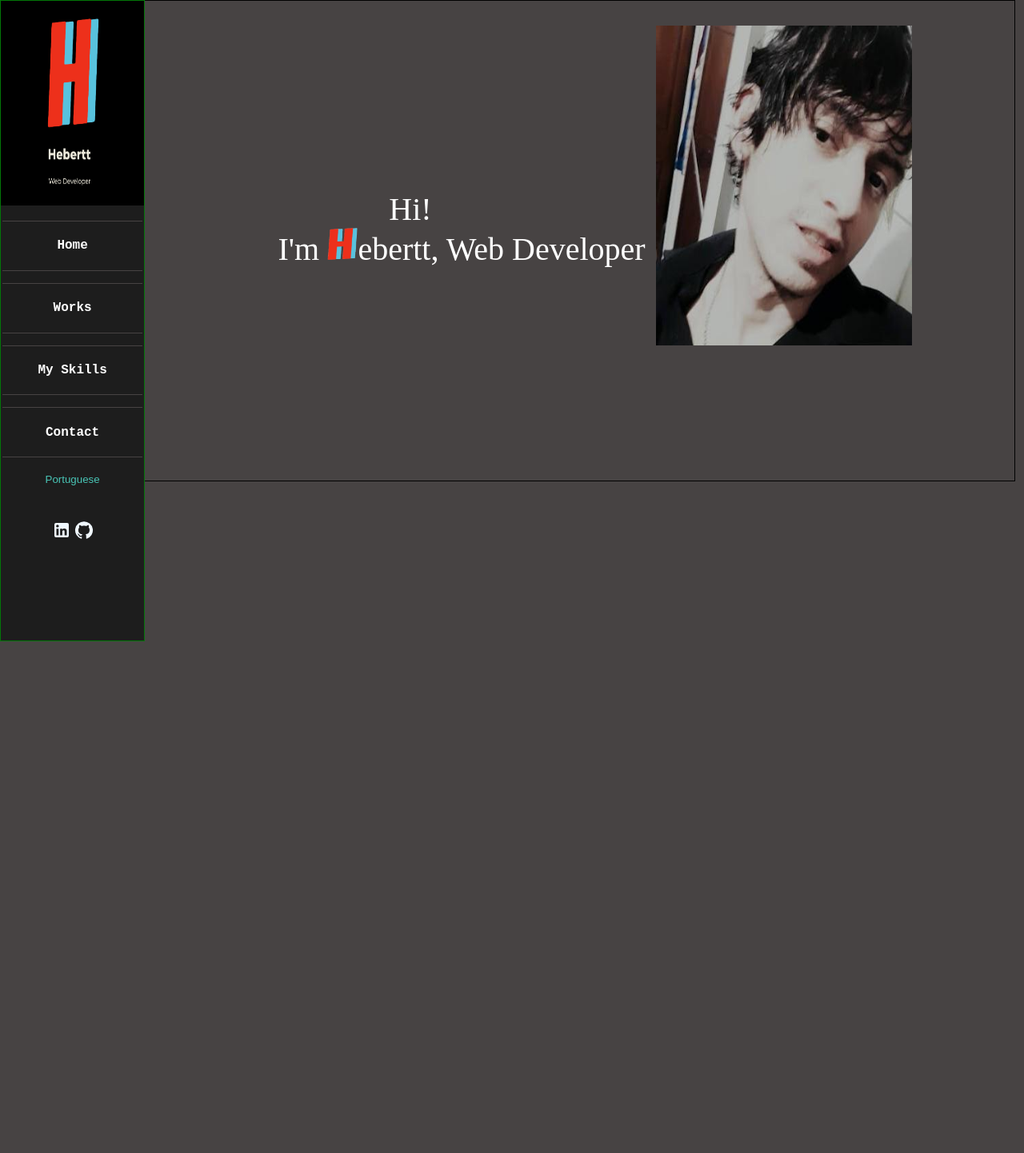
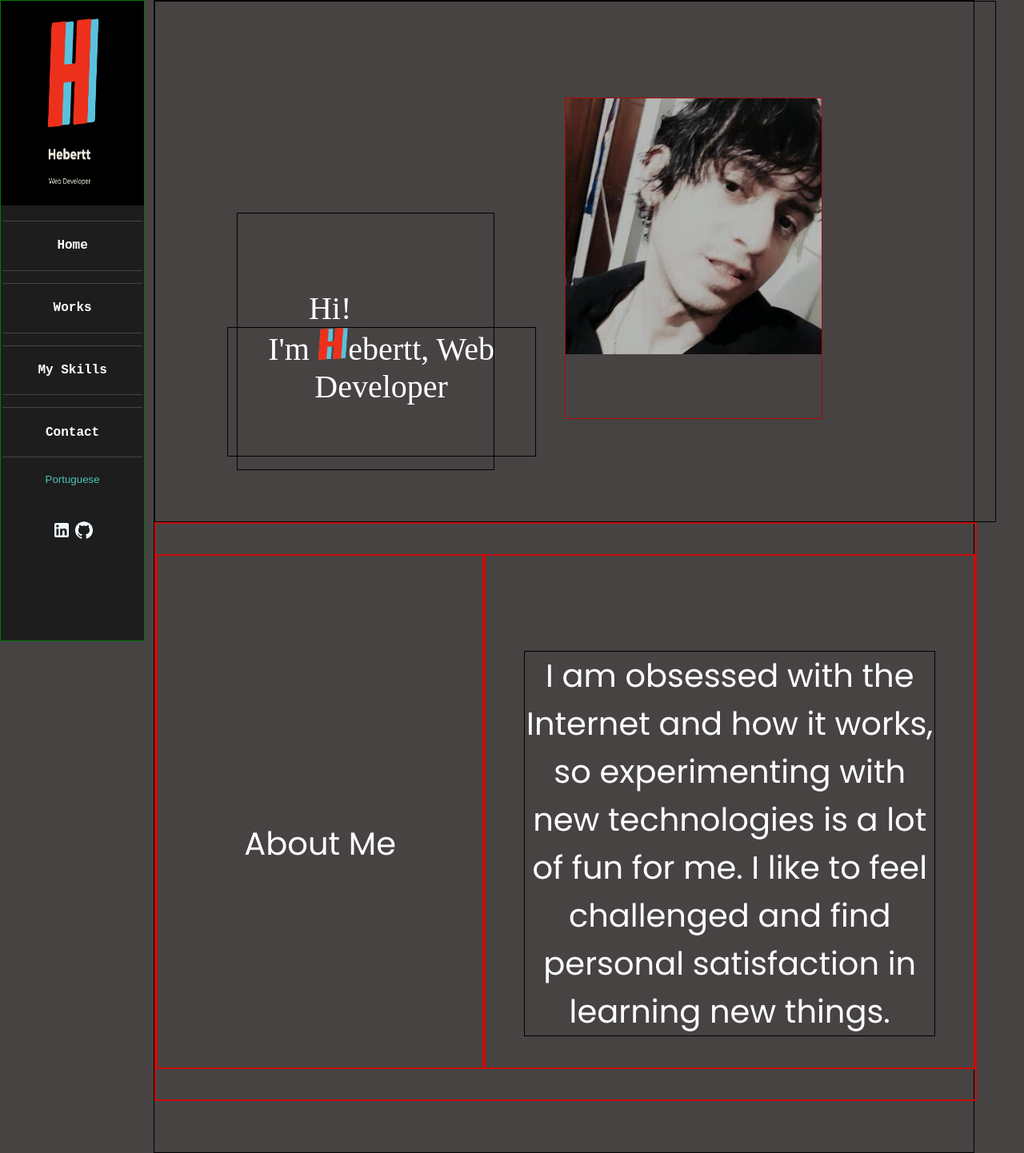
Before and after one commit to Kamui-Hebertt/Kamui-Hebertt.Portifolio, a React (Create React App) app in the folder my-app/: page / in a window 1280 px wide. Shown: the whole page at 80% size. Before the commit the page ends 800 px from the top, so only its background shows below. Built offline with nearby package versions, Linux system fonts and the light colour scheme.

Commit message:
feat: about me

```diff
--- a/my-app/src/pages/Home.js
+++ b/my-app/src/pages/Home.js
@@ -47,16 +47,27 @@ function Home () {
 
             {english? (
             <div className="mainContent">
+           <div className="content">
 
-            <img src={profile} className="profileClass" alt='profile' />
-        <div className='texti'>
+             <img src={profile} className="profileClass" alt='profile' />
+             <div className='texti'>
             <p className='hi'>Hi! </p>
            <p className='hi1'> I'm <img src={H} className="nameLogo" alt="logo" />ebertt, Web Developer</p>
+           </div>
+           </div>
 
 
-           </div>
-
-            </div>) : (
+         <div className='about'>
+           <div className="about1">
+          <p>About Me</p>
+          </div>
+          <div className="allAbout">
+            <p className="pAbout">I am obsessed with the Internet and how it works, so experimenting with new technologies is a lot of fun for me. I like to feel challenged and find personal satisfaction in learning new things.
+</p>
+          </div>
+         </div>
+            </div>
+            ) : (
             <div className="mainContent">
               <img src={ profile } className="profileClass" alt='profile' />
               <div className='texti'>
@@ -64,6 +75,7 @@ function Home () {
              <p className='hi2'> Me chamo <img src={H} className="nameLogo" alt="logo" />
               ebertt, Desenvolvedor Web  </p>
               </div>
+
             </div>
 
             )}
--- a/my-app/src/pages/Projects.js
+++ b/my-app/src/pages/Projects.js
@@ -5,6 +5,7 @@ import providerFile from '../context/contex';
 import trivia from '../styles/projectsImg/trivia.png';
 import recipes from '../styles/projectsImg/recipes.png';
 import MenuIcon from '@mui/icons-material/Menu';
+import wallet from '../styles/projectsImg/wallet.png';
 
 
 function Projects () {
@@ -50,6 +51,8 @@ function Projects () {
             <li>
               <a href="https://trivia-project-redux.vercel.app/" target="_blank" rel="noreferrer">
                 <img src={ trivia } alt="link" className="projectImg" />
+
+
                 </a>
 
               </li>
@@ -57,7 +60,15 @@ function Projects () {
               <a href="https://recipe-app-react-jade.vercel.app/" target="_blank" rel="noreferrer">
                 <img src={ recipes } alt="link" className="projectImg" />
                 </a>
+
               </li>
+              <li>
+              <a href="https://wallet-project-redux.vercel.app/" target="_blank" rel="noreferrer">
+                <img src={ wallet } alt="link" className="projectImg" />
+                </a>
+
+              </li>
+
 
           </ul>
 
--- /dev/null
+++ b/my-app/src/styles/_about.scss
@@ -0,0 +1,40 @@
+.about {
+
+  width:  80vw;
+  border: 2px solid rgb(201, 12, 12);
+ display: flex;
+ align-items: center;
+  height: 90vh;
+
+
+}
+
+.pAbout{
+  margin-top: -5vh;
+  border: 1px solid black;
+  width: 40vw;
+
+}
+.about1 {
+  font-size: 5vh;
+  font-family: "Poppins";
+  height: 80vh;
+  display: flex;
+  width: 100vw;
+align-items: center;
+justify-content: center;
+  border: 2px solid rgb(201, 12, 12);
+
+}
+
+.allAbout {
+  font-size: 5vh;
+  text-align: center;
+  font-family: "Poppins";
+  height: 80vh;
+  display: flex;
+  width: 150vw;
+align-items: center;
+justify-content: center;
+  border: 2px solid rgb(201, 12, 12);
+}
--- a/my-app/src/styles/_keyframes.scss
+++ b/my-app/src/styles/_keyframes.scss
@@ -6,6 +6,14 @@
     transform: translateX(0%);
   }
 }
+.pAbout {
+  animation: slide-in 0.7s  ;
+}
+
+.hi2 {
+  animation: slide-in 0.7s ;
+}
+
 .hi1 {
 
  animation: slide-in 0.7s ;
--- a/my-app/src/styles/_layout.scss
+++ /dev/null
@@ -1,186 +0,0 @@
-body {
-
-}
-
-.links {
-  background-color: $backG;
-   color: $whiteLetter;
-   display: flex;
-   width: 14vw;
-   height: 100vh;
-   position: fixed;
-   flex-direction: column;
-   align-items: center;
-
-}
-
-.links p {
-   margin-top: -5px;
-  font-weight: 700;
-  font-family: 'Courier New', Courier, monospace;
-  color: $whiteLetter;
-  text-decoration: none;
-  border-top: 1px solid $kindgray;
-  border-bottom: 1px solid $kindgray;
-  width: 13.7vw;
-  height: 7.6vh;
-  display: flex;
-  justify-content: center;
-  align-items: center;
-  transition: 0.4s;
-
-}
-.x {
-  display:none;
-}
-
-.links p:hover {
-    color:$blueHove;
-    transition: 0.2s;
-
-}
-
-.links :link {text-decoration: none;}
-
-
-.langbtn {
-  background-color: transparent;
-  color: $whiteLetter;
-  border:none;
-  cursor:pointer;
-
-  color: $blueHove;
-}
-
-.logo {
-  width: 14vw;
-  height: 32vh;
-}
-
-.icons {
-
-  margin-top: 3vh;
-  transition: 0.2s;
-
-}
-
-.icons a {
-
-  color: aliceblue;
-  transition: 0.5s;
-}
-
-.icons a:hover {
-  color: $blueHove;
-}
-
-.allContent {
-  border: 1px solid rgb(173, 25, 25);
-  height: 200vh;
-  display: flex;
-  flex-wrap: wrap;
-  background-color: $kindgray;
-  color: $whiteLetter;
-}
-
-.allContent > h2 {
-  width: 56vw;
-  height: 100vh;
-  margin-left: 25vw;
-  justify-content: center;
-  align-items: center;
-  display: flex;
-  height: 100vh;
-}
-
-.mainContent > h2 {
-
-  height: 150vh;
-  margin-right: 20vw;
-  width: 30vw;
-  font-size: 4vw;
-
-   text-align: center;
-   justify-content: center;
-
-
-
-}
-
-.hipt {
-
-  margin-bottom: -10vh;
-
-  width: 20vw;
-}
-.hi1 {
-  border: 1px solid rgb(189, 108, 108);
-  margin-left: 7vw;
-  width: 20vw;
-}
-.hi {
-  margin-bottom: -5vw;
-  margin-left: 2vw;
-  border: 1px solid black;
-  width: 10vw;
-}
-.hi2 {
-  border: 1px solid black;
-  margin-bottom: -10vh;
-}
-.text1 {
-  border: 1px solid black;
-
-
-}
-
-.intro h3{
-  font-size: 3vw;
-  margin-left: 5vw;
-}
-.intro  p{
-  margin-left: 19vw;
-}
-
-.allContent{
-  border: 1px solid rgb(20, 3, 3);
-}
-.mainContent {
-
-  width: 80vw;
-  height: 80vh;
-border:1px solid black;
-
-}
-
-.text1{
-  border: 1px solid black;
-}
-
-
-
-.mainContent p {
-
-  margin-top: 10vh;
-}
-
-.menuBar {
-
-  display: none;
-}
-
-
-.intro  > p{
-  text-align: center;
-  font-size: 3.7vh;
-
-}
-.text1 {
-  width: 60vw;
-}
-
-.profileClass{
-border: 1px solid red;
-
-
-}
--- a/my-app/src/styles/_layout2.scss
+++ b/my-app/src/styles/_layout2.scss
@@ -1,11 +1,10 @@
 .mainContent {
   border: 1px solid black;
-  height: 75vh;
-  width: 85vw;
-   margin-left: 14vw;
+  height: 180vh;
+  width: 80vw;
+ margin-left: 15vw;
   display: flex;
-  align-items: center;
-  flex-direction: row-reverse;
+  flex-direction: column;
   background-color: $kindgray;
   color: $whiteLetter
 
@@ -19,9 +18,11 @@ body{
 .hi1 {
   margin-left: 7vw;
 
-  width: 70vw;
+  width: 30vw;
   font-size: 5vh;
   text-align: center;
+  border: 1px solid black;
+
 }
 .hi2 {
   font-size: 5vh;
@@ -42,21 +43,31 @@ margin-right: 7vw;
   justify-content: center;
   width: 10vw;
 }
+
 .profileClass {
-  height: 50vh;
-  margin-right: 10vw;
-  margin-top: -70vh;
+
+  border: 1px solid rgb(177, 7, 7);
+  margin-top: 15vh;
+  margin-left: 50vw;
+padding-bottom: 10vh;
+}
+.content {
+  border: 1px solid black;
+  width: 75vw;
+  padding-left: 7vw;
 }
 
 .texti {
-  margin-right: -25vw;
+margin-left: 1vw;
   display: flex;
   align-items: center;
   justify-content: center;
-
   flex-direction: column;
   width: 25vw;
   height: 40vh;
+  border: 1px solid black;
+  margin-bottom: 5vw;
+  margin-top: 20vh;
 }
 
 
--- a/my-app/src/styles/_projects.scss
+++ b/my-app/src/styles/_projects.scss
@@ -12,6 +12,7 @@
   width: 15vw;
   height: 20vh;
  transition: 0.4s;
+ border-radius: 5px;
 }
 
 .someProjects{
@@ -20,11 +21,14 @@
   display: flex;
   flex-wrap: wrap;
   gap: 2vw;
+  justify-content: center;
 }
 
 .projectImg:hover {
   transition: 0.4s;
   opacity: 0.5;
+
+  transform: scale(1.2);;
 }
 
 .someProjects > li {
@@ -34,6 +38,8 @@ width: 20vw;
 display: flex;
 justify-content: center;
 align-items: center;
+
+
 }
 
 .titleProject{
--- a/my-app/src/styles/main.css
+++ b/my-app/src/styles/main.css
@@ -1,11 +1,10 @@
 .mainContent {
   border: 1px solid black;
-  height: 75vh;
-  width: 85vw;
-  margin-left: 14vw;
+  height: 180vh;
+  width: 80vw;
+  margin-left: 15vw;
   display: flex;
-  align-items: center;
-  flex-direction: row-reverse;
+  flex-direction: column;
   background-color: rgb(71, 67, 67);
   color: #fff;
 }
@@ -16,9 +15,10 @@ body {
 
 .hi1 {
   margin-left: 7vw;
-  width: 70vw;
+  width: 30vw;
   font-size: 5vh;
   text-align: center;
+  border: 1px solid black;
 }
 
 .hi2 {
@@ -41,19 +41,29 @@ body {
 }
 
 .profileClass {
-  height: 50vh;
-  margin-right: 10vw;
-  margin-top: -70vh;
+  border: 1px solid rgb(177, 7, 7);
+  margin-top: 15vh;
+  margin-left: 50vw;
+  padding-bottom: 10vh;
+}
+
+.content {
+  border: 1px solid black;
+  width: 75vw;
+  padding-left: 7vw;
 }
 
 .texti {
-  margin-right: -25vw;
+  margin-left: 1vw;
   display: flex;
   align-items: center;
   justify-content: center;
   flex-direction: column;
   width: 25vw;
   height: 40vh;
+  border: 1px solid black;
+  margin-bottom: 5vw;
+  margin-top: 20vh;
 }
 
 .logo {
@@ -167,6 +177,16 @@ body {
     transform: translateX(0%);
   }
 }
+.pAbout {
+  -webkit-animation: slide-in 0.7s;
+          animation: slide-in 0.7s;
+}
+
+.hi2 {
+  -webkit-animation: slide-in 0.7s;
+          animation: slide-in 0.7s;
+}
+
 .hi1 {
   -webkit-animation: slide-in 0.7s;
           animation: slide-in 0.7s;
@@ -622,6 +642,7 @@ body {
   width: 15vw;
   height: 20vh;
   transition: 0.4s;
+  border-radius: 5px;
 }
 
 .someProjects {
@@ -630,11 +651,13 @@ body {
   display: flex;
   flex-wrap: wrap;
   gap: 2vw;
+  justify-content: center;
 }
 
 .projectImg:hover {
   transition: 0.4s;
   opacity: 0.5;
+  transform: scale(1.2);
 }
 
 .someProjects > li {
@@ -657,4 +680,41 @@ body {
 
 .projectHamburger {
   display: none;
+}
+
+.about {
+  width: 80vw;
+  border: 2px solid rgb(201, 12, 12);
+  display: flex;
+  align-items: center;
+  height: 90vh;
+}
+
+.pAbout {
+  margin-top: -5vh;
+  border: 1px solid black;
+  width: 40vw;
+}
+
+.about1 {
+  font-size: 5vh;
+  font-family: "Poppins";
+  height: 80vh;
+  display: flex;
+  width: 100vw;
+  align-items: center;
+  justify-content: center;
+  border: 2px solid rgb(201, 12, 12);
+}
+
+.allAbout {
+  font-size: 5vh;
+  text-align: center;
+  font-family: "Poppins";
+  height: 80vh;
+  display: flex;
+  width: 150vw;
+  align-items: center;
+  justify-content: center;
+  border: 2px solid rgb(201, 12, 12);
 }/*# sourceMappingURL=main.css.map */
--- a/my-app/src/styles/main.scss
+++ b/my-app/src/styles/main.scss
@@ -5,3 +5,4 @@
 @import "_mobile";
 @import "_skillBars";
 @import "_projects";
+@import "_about";
```
Also changed, not shown: 1 other file (tests, documents, lock files or other folders).
